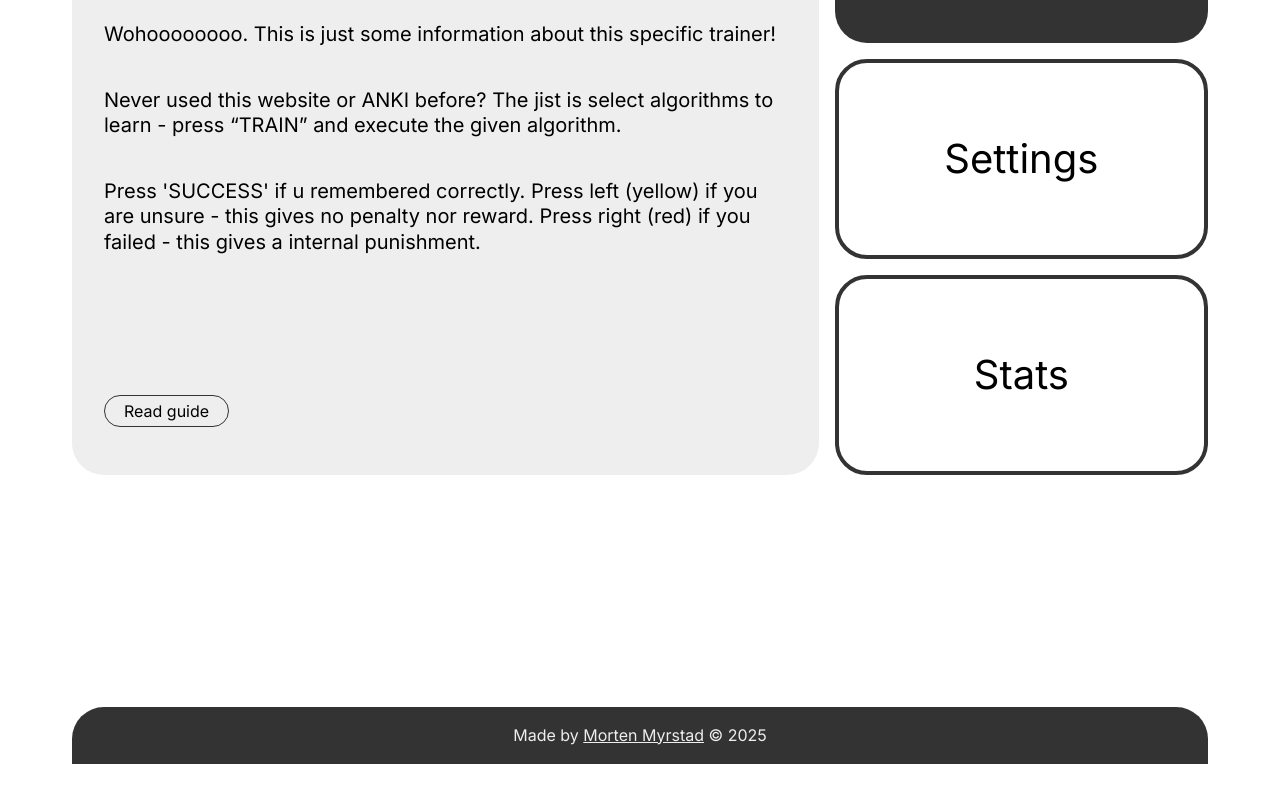
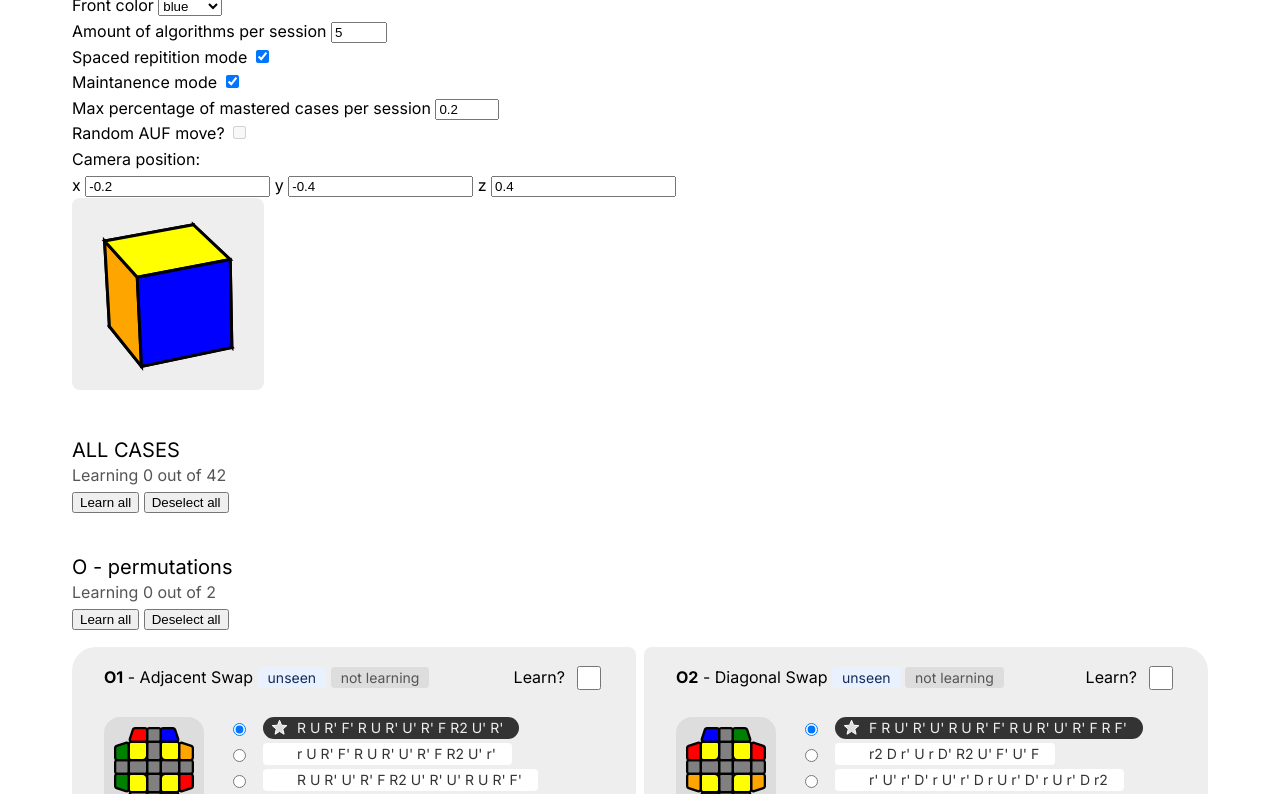
Before and after one commit to Myrstad/rouxtrainer, an Astro site in the folder frontend/: page /trainers/CMLL in a window 1280 px wide. Shown: the part 317-1111 px from the top of the page. Before the commit the page ends 1081 px from the top, so only its background shows below. Built offline with nearby package versions, Linux system fonts and the light colour scheme; Astro itself is replaced by a stand-in of ours.

Commit message:
✨CMLL settings page
Note some functionality does not work, notably AUF move, and data resets. As well as the preview in the cases does *not* update when changing front/top colors.

A nice to have feature would have been that bad color choices are impossible, and maybe a camera reset button to the default. Since its easy to get lost or mix up and down. Maybe 3x3 roux painted would work!

```diff
--- a/frontend/src/components/CMLL/App.svelte
+++ b/frontend/src/components/CMLL/App.svelte
@@ -4,7 +4,7 @@
     import { setContext } from 'svelte';
 
 
-    const currentPage = writable("home");
+    const currentPage = writable("settings");
 
     function navigateTo(pageName: string) {
         currentPage.set(pageName);
--- a/frontend/src/components/CMLL/Settings.svelte
+++ b/frontend/src/components/CMLL/Settings.svelte
@@ -1,26 +1,39 @@
 <script lang="ts">
     import { onDestroy } from "svelte";
-    import type { CMLLCaseDefinition, TrainingCase } from "../../lib/trainers/CMLLTypes";
+    import type { CMLLCaseDefinition, CMLLSettings, TrainingCase } from "../../lib/trainers/CMLLTypes";
     import { cmllTrainerStore } from "../../lib/trainers/CMLLTrainerStore.svelte";
     import CmllCasePreview from "./CMLLCasePreview.svelte";
     import { Cube } from "../../lib/cube/Cube";
     import { Renderer3D } from "../../lib/cube/Renderer3D";
 
-    export let navigateTo: (pageName: string) => void;
+    let { navigateTo } = $props<{ navigateTo: (pageName: string) => void }>();
 
     let isLoading = true;
-    let errorLoading: Error | null = null;
-    let groupedCases: { [key: string]: CMLLCaseDefinition[] } = {};
+    let errorLoading: Error | null = $state(null);
+    let groupedCases: { [key: string]: CMLLCaseDefinition[] } = $state({});
 
-    let canvasElement: HTMLCanvasElement;
+    let cmllSettings: CMLLSettings | null = $state(null);
+
+    let canvasElement: HTMLCanvasElement | null = $state(null);
     let renderer3D: Renderer3D;
     let previewCube: Cube;
 
-    $: if (canvasElement && !renderer3D) {
-        previewCube = new Cube(1);
-        renderer3D = new Renderer3D(canvasElement, previewCube);
-        renderer3D.start();
-    }
+    $effect(() => {
+        if (canvasElement && !renderer3D) {
+            previewCube = new Cube(1);
+            renderer3D = new Renderer3D(canvasElement, previewCube);
+            renderer3D.start();
+            renderer3D.setCameraFromEuler(cmllSettings?.cameraEulerRadians || { x: 0, y: 0, z: 0 });
+        }
+
+        if (renderer3D && cmllSettings) {
+            renderer3D.setCameraFromEuler(cmllSettings.cameraEulerRadians);
+
+            if (typeof previewCube.rotateToState === 'function') {
+                previewCube.rotateToState(cmllSettings.topCubeColor, cmllSettings.frontCubeColor);
+            }
+        }
+    });
 
     onDestroy(() => {
         if (renderer3D) {
@@ -38,6 +51,11 @@
                 tempGroupedCases[caseDef.group].push(caseDef);
             });
             groupedCases = tempGroupedCases;
+
+            // cmll settings
+            if (cmllTrainerStore.settings) {
+                cmllSettings = cmllTrainerStore.settings;
+            }
         }
         isLoading = false;
     }).catch(err=>{
@@ -98,9 +116,38 @@
         return { learning, total };
     }
 
+    function saveSettings() {
+        if (cmllSettings) {
+            cmllTrainerStore.updateSettings($state.snapshot(cmllSettings));
+        }
+    }
+
+    const opposites: Record<string, string> = {
+        'white': 'yellow', 'yellow': 'white',
+        'green': 'blue', 'blue': 'green',
+        'red': 'orange', 'orange': 'red'
+    };
+
+    function handleOrientationChange(changed: 'top' | 'front') {
+        if (!cmllSettings) return;
+
+        const top = cmllSettings.topCubeColor;
+        const front = cmllSettings.frontCubeColor;
+
+        if (top === front || opposites[top] === front) {
+            const colors = ['white', 'yellow', 'green', 'blue', 'red', 'orange'];
+            const invalid = changed === 'top' ? [top, opposites[top]] : [front, opposites[front]];
+            const valid = colors.filter(c => !invalid.includes(c));
+
+            if (changed === 'top') cmllSettings.frontCubeColor = valid[0];
+            else cmllSettings.topCubeColor = valid[0];
+        }
+        saveSettings();
+    }
+
 </script>
 <div class="tab-navigation">
-    <button on:click={()=>navigateTo('home')}>&lt;-- Go back</button> <h1>Settings</h1>
+    <button onclick={()=>navigateTo('home')}>&lt;-- Go back</button> <h1>Settings</h1>
 </div>
 
 <div class="settings">
@@ -109,20 +156,20 @@
     {:then _}
         {#if errorLoading}
             <p class="error">Error loading settings: {errorLoading.message}</p>
-        {:else if cmllTrainerStore.isInitialized}
+        {:else if cmllTrainerStore.isInitialized && cmllSettings}
             {@const allStats = getGroupStats(cmllTrainerStore.allCaseDefinitions)}
             <h2>CMLL Trainer Settings</h2>
             <div class="setting">
                 <span>Default view</span>
-                <input type="radio" name="2d_3d" value="2D" id="2d">
+                <input type="radio" name="2d_3d" value="2D" id="2d" bind:group={cmllSettings.defaultCubeState} onchange={saveSettings}>
                 <label for="2d">2D</label>
-                <input type="radio" name="2d_3d" value="3D" id="3d">
+                <input type="radio" name="2d_3d" value="3D" id="3d" bind:group={cmllSettings.defaultCubeState} onchange={saveSettings}>
                 <label for="3d">3D</label>
             </div>
 
             <div class="setting">
                 <label for="top_color">Top color</label>
-                <select name="topColor" id="top_color">
+                <select name="topColor" id="top_color" bind:value={cmllSettings.topCubeColor} onchange={() => handleOrientationChange('top')}>
                     <option value="white">white</option>
                     <option value="yellow">yellow</option>
                     <option value="green">green</option>
@@ -134,7 +181,7 @@
 
             <div class="setting">
                 <label for="front_color">Front color</label>
-                <select name="frontColor" id="front_color">
+                <select name="frontColor" id="front_color" bind:value={cmllSettings.frontCubeColor} onchange={() => handleOrientationChange('front')}>
                     <option value="white">white</option>
                     <option value="yellow">yellow</option>
                     <option value="green">green</option>
@@ -146,40 +193,46 @@
 
             <div class="setting">
                 <label for="count">Amount of algorithms per session</label>
-                <input type="number" name="algorithmsPerSession" id="count" min="1" max="20">
+                <input type="number" name="algorithmsPerSession" id="count" min="1" max="20" bind:value={cmllSettings.trainerSessionCount} onchange={saveSettings}>
             </div>
 
             <div class="setting">
                 <label for="spacedRepitition">Spaced repitition mode</label>
-                <input type="checkbox" id="spacedRepitition" name="spacedRepitition" value="spaced">
+                <input type="checkbox" id="spacedRepitition" name="spacedRepitition" bind:checked={cmllSettings.spacedRepition} onchange={saveSettings}>
             </div>
 
             <div class="setting">
                 <label for="maintanence">Maintanence mode</label>
-                <input type="checkbox" id="maintanence" name="maintanence" value="maintain">
+                <input type="checkbox" id="maintanence" name="maintanence" bind:checked={cmllSettings.maintanence} onchange={saveSettings}>
             </div>
 
             <div class="setting">
                 <label for="masteredCases">Max percentage of mastered cases per session</label>
-                <input type="number" name="masteredPercentage" id="masteredCases" min="0" max="100">
+                <input type="number" name="masteredPercentage" id="masteredCases" min="0" max="100" bind:value={cmllSettings.masteredPercentage} onchange={saveSettings}>
             </div>
 
             <div class="setting">
                 <label for="auf">Random AUF move?</label>
-                <input type="checkbox" id="auf" name="AUF" value="AUF">
+                <input disabled type="checkbox" id="auf" name="AUF" bind:checked={cmllSettings.randomAUF} onchange={saveSettings}>
             </div>
 
             <div class="setting">
                 <span>Camera position:</span>
                 <br>
                 <label for="x">x</label>
-                <input type="number" name="camera-x" id="x" step="0.1" size="5">
+                <input type="number" name="camera-x" id="x" step="0.1" size="5" bind:value={cmllSettings.cameraEulerRadians.x} onchange={saveSettings}>
                 <label for="y">y</label>
-                <input type="number" name="camera-y" id="y" step="0.1" size="5">
+                <input type="number" name="camera-y" id="y" step="0.1" size="5" bind:value={cmllSettings.cameraEulerRadians.y} onchange={saveSettings}>
                 <label for="z">z</label>
-                <input type="number" name="camera-z" id="z" step="0.1" size="5">
+                <input type="number" name="camera-z" id="z" step="0.1" size="5" bind:value={cmllSettings.cameraEulerRadians.z} onchange={saveSettings}>
                 <br>
-                <canvas bind:this={canvasElement} style="height: 12rem; width: 12rem;" id="camera-euler-canvas"></canvas>
+            <canvas
+                bind:this={canvasElement}
+                style="height: 12rem; width: 12rem;"
+                id="camera-euler-canvas"
+                onmouseup={() => { if (renderer3D && cmllSettings) cmllSettings.cameraEulerRadians = renderer3D.CameraEuler; saveSettings() }}
+                onmouseleave={() => { if (renderer3D && cmllSettings) cmllSettings.cameraEulerRadians = renderer3D.CameraEuler; saveSettings() }}
+            ></canvas>
             </div>
 
             <section>
@@ -188,8 +241,8 @@
                     <span>Learning { allStats.learning } out of { allStats.total }</span>
                     <br>
                 {/if}
-                <button on:click={()=>learnAllCases()}>Learn all</button>
-                <button on:click={()=>unlearnAllCases()}>Deselect all</button>
+                <button onclick={()=>learnAllCases()}>Learn all</button>
+                <button onclick={()=>unlearnAllCases()}>Deselect all</button>
             </section>
             {#each Object.entries(groupedCases) as [groupName, caseDefsInGroup] (groupName)}
                 {@const groupStats = getGroupStats(caseDefsInGroup)}
@@ -197,8 +250,8 @@
                     <h2>{ groupName } - permutations</h2>
                     <span>Learning { groupStats.learning } out of { groupStats.total }</span>
                     <br>
-                    <button on:click={()=>learnAllInGroup(caseDefsInGroup)}>Learn all</button>
-                    <button on:click={()=>unlearnAllInGroup(caseDefsInGroup)}>Deselect all</button>
+                    <button onclick={()=>learnAllInGroup(caseDefsInGroup)}>Learn all</button>
+                    <button onclick={()=>unlearnAllInGroup(caseDefsInGroup)}>Deselect all</button>
                     <div class="cases-grid">
                         {#each caseDefsInGroup as caseDef (caseDef.id)}
                             {@const trainingCase = cmllTrainerStore.getTrainingCase(caseDef.id)}
@@ -216,7 +269,7 @@
                                         </p>
                                         <label class="learn-toggle">
                                             <span>Learn?</span>
-                                            <input type="checkbox" checked={ trainingCase.wantToLearn } on:change={()=>handleWantToLearnToggle(caseDef.id)}/>
+                                            <input type="checkbox" checked={ trainingCase.wantToLearn } onchange={()=>handleWantToLearnToggle(caseDef.id)}/>
                                         </label>
                                     </div>
 
@@ -231,7 +284,7 @@
                                                 name={`alg-${caseDef.id}`}
                                                 value={algorithm}
                                                 checked={trainingCase.preferredAlgorithm === algorithm}
-                                                on:change={()=>handlePreferredAlgoritmChange(caseDef.id, algorithm)}
+                                                onchange={()=>handlePreferredAlgoritmChange(caseDef.id, algorithm)}
                                                 />
                                                 <span class="radio-button-body text-sm">
                                                     <span class="icon">
@@ -259,16 +312,16 @@
                 <div class="danger-container">
                     <h3 class="text-rg">Reset Trainer Settings</h3>
                     <p>This resets all trainer settings in the first section, ie. general settings. Does not reset custom algorithms or progress</p>
-                    <button class="btn text-rg">Reset General Settings</button>
+                    <button disabled class="btn text-rg">Reset General Settings</button>
                     <h3 class="text-rg">Reset CMLL settings</h3>
                     <p>This will reset cases' custom algorithms, learning toggle and selected algorithm. But not progress or general settings.</p>
-                    <button class="btn text-rg">Reset CMLL Settings</button>
+                    <button disabled class="btn text-rg">Reset CMLL Settings</button>
                     <h3 class="text-rg">Reset Progress</h3>
                     <p>This will reset progress and only progress. Not settings, selected algorithm or custom algorithms.</p>
-                    <button class="btn text-rg">Reset Progress</button>
+                    <button disabled class="btn text-rg">Reset Progress</button>
                     <h3 class="text-rg">Reset All</h3>
                     <p>Resets all settings and progress. Including custom algorithms, progress and general settings. Hard reset!</p>
-                    <button class="btn text-rg">Reset All</button>
+                    <button disabled class="btn text-rg">Reset All</button>
 
                 </div>
             </section>
@@ -494,4 +547,12 @@
         margin-top: 1rem;
         margin-bottom: 1.5rem;
     }
+
+    .danger-container button:disabled {
+        background-color: var(--neutral-800);
+        cursor: auto;
+    }
+    .danger-container button:disabled::after {
+        content: ' (disabled)';
+    }
 </style>
--- a/frontend/src/components/CMLL/Trainer.svelte
+++ b/frontend/src/components/CMLL/Trainer.svelte
@@ -9,6 +9,8 @@
     let initialized = $state(false);
     let sessionElements = $state<any[]>([]);
     let currentCaseIndex = $state(0);
+
+    let cameraSet = $state(false);
 
     let currentCase = $derived(sessionElements[currentCaseIndex]);
 
@@ -26,7 +28,7 @@
     let currentView = $state<'3D' | '2D'>('3D');
 
     function startNewSession() {
-        sessionElements = cmllTrainerStore.selectNextCasesToPractice(5,1,1);
+        sessionElements = cmllTrainerStore.selectNextCasesToPractice(5);
         currentCaseIndex = 0;
         lastOutcome = null;
         showSolution = false;
@@ -106,11 +108,16 @@
     }
 
     function updateCubeDisplayForCurrentCase() {
-        if (!currentCase) return;
+        if (!currentCase || !cmllTrainerStore.settings || !renderer3DInstance) return;
 
         trainerCube.reset();
-        trainerCube.rotateToState("y", "b");
+        trainerCube.rotateToState(cmllTrainerStore.settings.topCubeColor || "y", cmllTrainerStore.settings.frontCubeColor || "b");
         trainerCube.paintRoux();
+
+        if (!cameraSet) {
+            renderer3DInstance.setCameraFromEuler(cmllTrainerStore?.settings?.cameraEulerRadians || { x: 0, y: 0, z: 0 });
+            cameraSet = true;
+        }
 
         showSolution = false;
         lastOutcome = null;
--- a/frontend/src/lib/cube/Renderer3D.ts
+++ b/frontend/src/lib/cube/Renderer3D.ts
@@ -92,6 +92,15 @@ export class Renderer3D {
         this.canvas.removeEventListener('mouseup', this.handleMouseUp);
         this.canvas.removeEventListener('mouseleave', this.handleMouseLeave);
     }
+
+    public setCameraFromEuler(euler: {x:number, y:number, z:number}) {
+        this.cameraQuaternion.setFromEuler(euler.x, euler.y, euler.z);
+    }
+
+    public get CameraEuler(): {x:number, y:number, z:number} {
+        return this.cameraQuaternion.toEuler();
+    }
+
 
     /**
      * Animation loop.
@@ -224,7 +233,7 @@ export class Renderer3D {
         this.canvas.width = this.CANVAS_WIDTH;
         this.canvas.height = this.CANVAS_HEIGHT;
 
-        this.STICKER_SCALE = Math.min( this.CANVAS_WIDTH, this.CANVAS_HEIGHT ) / 12
+        this.STICKER_SCALE = Math.min( this.CANVAS_WIDTH, this.CANVAS_HEIGHT ) / this.cube.dimention / 4
     }
 
     // --- Event Handlers ---
--- a/frontend/src/lib/trainers/CMLLTrainerStore.svelte.ts
+++ b/frontend/src/lib/trainers/CMLLTrainerStore.svelte.ts
@@ -51,7 +51,11 @@ class CMLLTrainerStore {
     private syncStoreWithTrainer(): void {
         if (trainerInstance) {
             trainingDataState = { ...trainerInstance.trainingData };
-            settingsState = { ...trainerInstance.settings };
+            if (settingsState) {
+                Object.assign(settingsState, trainerInstance.settings);
+            } else {
+                settingsState = { ...trainerInstance.settings };
+            }
         }
     };
 
@@ -86,13 +90,13 @@ class CMLLTrainerStore {
         this.syncStoreWithTrainer();
     }
 
-    selectNextCasesToPractice(count?: number, maxLearning?: number, maxMastered?: number): TrainingCase[] {
+    selectNextCasesToPractice(count?: number): TrainingCase[] {
         if (!isInitializedState) return [];
         // Register dependency on trainingDataState so this re-runs when data changes
         const _ = trainingDataState;
         // Register dependency on settingsState so this re-runs when settings (like session count) change
         const _s = settingsState;
-        return trainerInstance?.selectNextCasesToPractice(count ?? trainerInstance.settings.trainerSessionCount) || [];
+        return trainerInstance?.selectNextCasesToPractice(trainerInstance.settings.trainerSessionCount ?? count) || [];
     }
 
     getCaseDefinition(id: string): CMLLCaseDefinition | undefined {
--- a/frontend/src/lib/trainers/CMLLTypes.ts
+++ b/frontend/src/lib/trainers/CMLLTypes.ts
@@ -49,7 +49,7 @@ export const DEFAULT_CMLL_SETTINGS: CMLLSettings = {
     frontCubeColor: "blue",
     randomAUF: false,
     defaultCubeState: "3D",
-    cameraEulerRadians : {x: 0.3, y: -0.3, z: 0.3}
+    cameraEulerRadians : {x: -0.2, y: -0.4, z: 0.4}
 }
 
 
--- a/frontend/src/lib/utils/utils.ts
+++ b/frontend/src/lib/utils/utils.ts
@@ -116,11 +116,11 @@ export class Quaternion {
         const s2 = Math.sin(y / 2);
         const s3 = Math.sin(z / 2);
 
-        // Again assumes order XYZ
-        this.x = s1 * c2 * c3 + c1 * s2 * s3;
-        this.y = c1 * s2 * c3 - s1 * c2 * s3;
-        this.z = c1 * c2 * s3 + s1 * s2 * c3;
-        this.w = c1 * c2 * c3 - s1 * s2 * s3;
+        // Order ZYX
+        this.x = s1 * c2 * c3 - c1 * s2 * s3;
+        this.y = c1 * s2 * c3 + s1 * c2 * s3;
+        this.z = c1 * c2 * s3 - s1 * s2 * c3;
+        this.w = c1 * c2 * c3 + s1 * s2 * s3;
 
         return this.normalize();
     }
```
Also changed, not shown: README.md.
